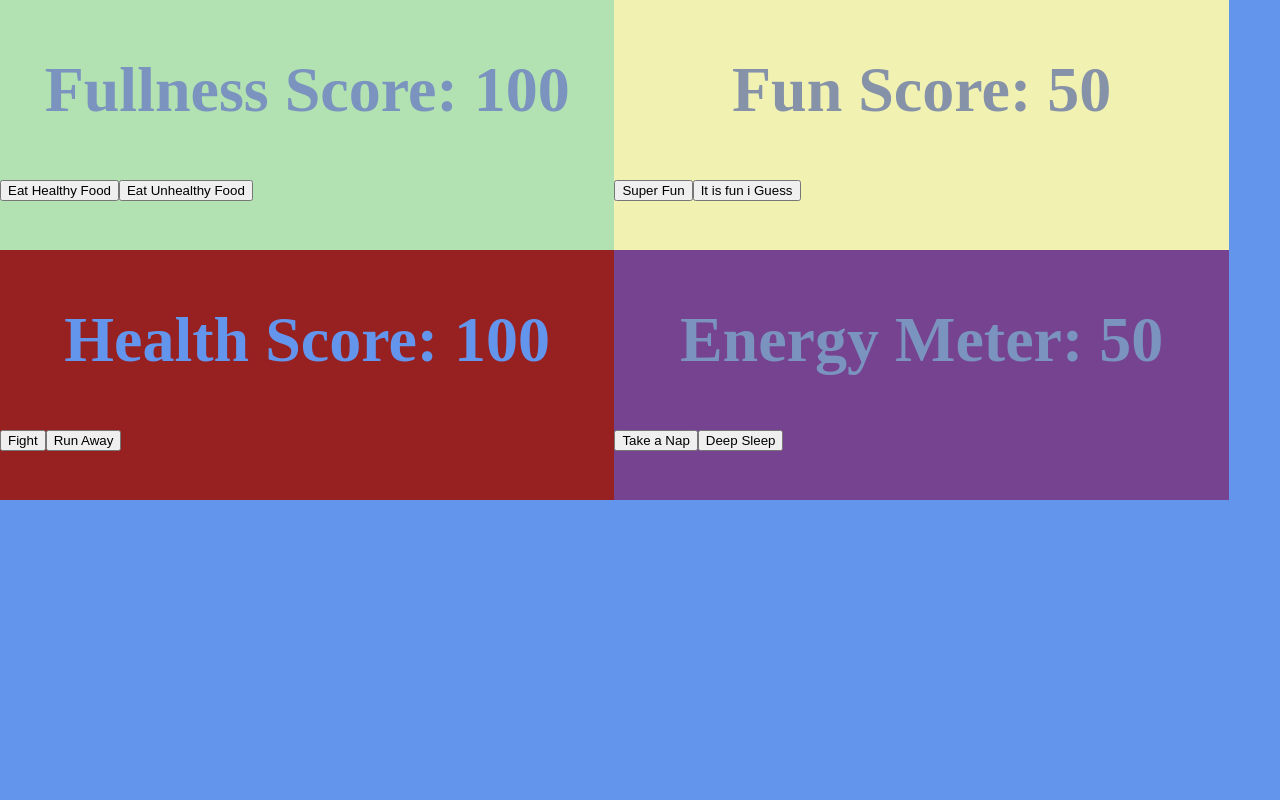
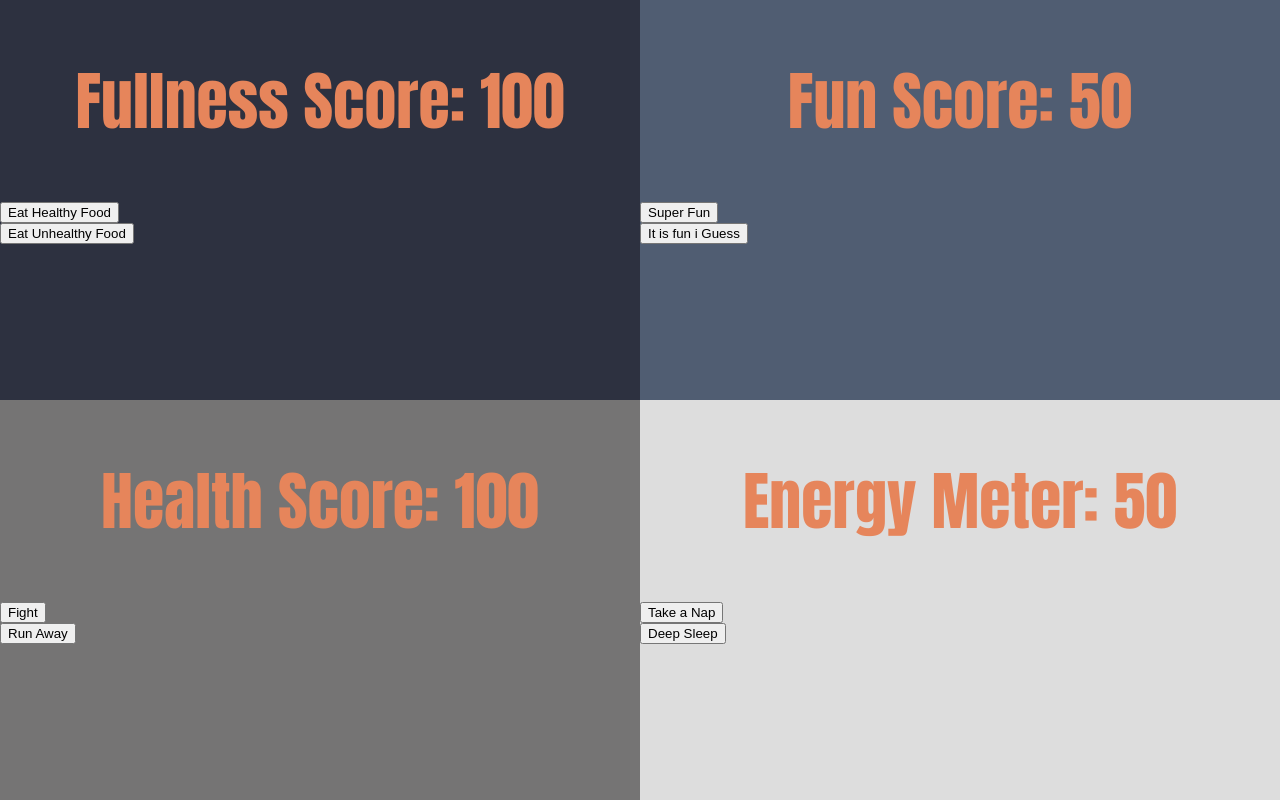
Before and after one commit to ToddSpainhour/tamagotchi, a website built with webpack: page src/index.html in a window 1280 px wide. Built offline with nearby package versions, Linux system fonts and the light colour scheme.

Commit message:
css styling complete

```diff
--- a/src/styles/main.scss
+++ b/src/styles/main.scss
@@ -1,55 +1,66 @@
-body {
+html body {
   background-color: cornflowerblue;
+  height: 100%;
+  padding: 0%;
   margin: 0%;
-  // width: 100%;
 }
 
 h2 {
+  font-family: Impact, Haettenschweiler, 'Arial Narrow Bold', sans-serif;
   font-size: 4rem;
   text-align: center;
-  color: cornflowerblue;
+  // color: cornflowerblue;
+  color: #ef8354;
 }
 
 button {
-  display: inline-flex;
+  display: block;
+  // justify-content: center;
+  // align-items: center;
+  // position: relative;
+  // left: 50%;
+  // top: 50%;
+  // display: inline-flex;
+  // justify-content: center;
 }
 
 #app {
   display: flex;
   flex-wrap: wrap;
-  flex-direction: row;
-  justify-content: flex-start;
-}
-
-.quad {
-  height: 48%;
+  // align-items: center;
+  // justify-content: center;
+  // justify-content: space-around;
+  // justify-items: center;
+  // justify-self: center;
 }
 
 
+
+
 #eat {
-width: 48%;
-height: 250px;
-background-color: lightgreen;
-filter: grayscale(50%);
+width: 50%;
+min-height: 50vh;
+background-color: #2D3142;
+filter: grayscale(10%);
 }
 
 #play {
-  width: 48%;
-  height: 250px;
-  background-color: yellow;
-  filter: grayscale(75%);
+  width: 50%;
+  min-height: 50vh;
+  background-color: #4f5d75;
+  filter: grayscale(10%);
 }
 
 #fight {
-  width: 48%;
-  height: 250px;
-  background-color: rgb(151, 32, 32);
-  // filter: grayscale(25%);
+  width: 50%;
+  min-height: 50vh;
+  background-color:#757474;
+  filter: grayscale(10%);
 }
 
 #sleep {
-  width: 48%;
-  height: 250px;
-  background-color: darkorchid;
-  filter: grayscale(50%);
+  width: 50%;
+  min-height: 50vh;
+  background-color: #dddddd;
+  filter: grayscale(10%);
 }
```
